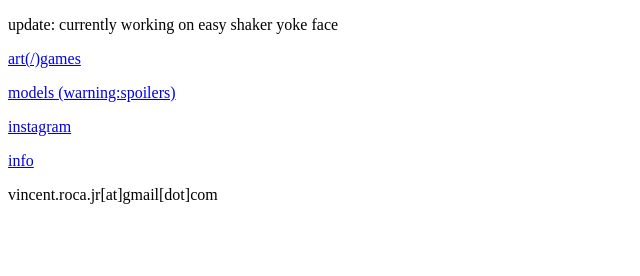
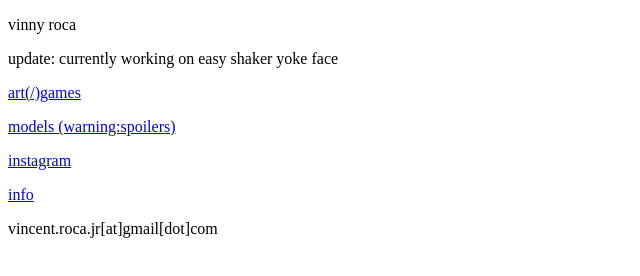
Before and after one commit to vinnyroca/vinnyroca.github.io, a plain HTML site: page index.html in a window 1280 px wide. Shown: the whole page, without its empty margins (0-640 px from the left). Drawn offline with Linux system fonts and the light colour scheme.

Commit message:
Add files via upload

```diff
--- a/index.html
+++ b/index.html
@@ -1,6 +1,8 @@
 <!DOCTYPE html>
 <html>
 <body>
+
+<p>vinny roca</p>
 
 <p>update: currently working on easy shaker yoke face</p>
 
```
